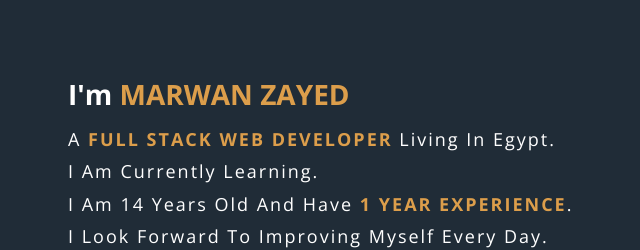
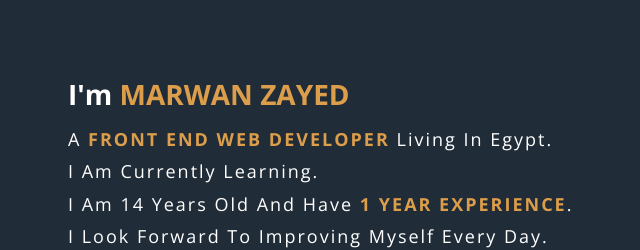
Before and after one commit to marwanzayed/portfolio, a plain HTML site: page index.html in a window 1280 px wide. Shown: the part 1020-1270 px from the top of the page, 12-652 px from the left. Drawn offline with nearby package versions, Linux system fonts and the light colour scheme.

Commit message:
Update index.html

```diff
--- a/index.html
+++ b/index.html
@@ -218,7 +218,7 @@
         <h2>I'm <b>marwan zayed</b></h2>
 
         <p>
-          A <b>Full Stack Web Developer</b> living in Egypt. <br />
+          A <b>Front End Web Developer</b> living in Egypt. <br />
           I am currently learning. <br />
           I am 14 years old and have <b>1 year experience</b>. <br />
           I look forward to improving myself every day. <br />
```
